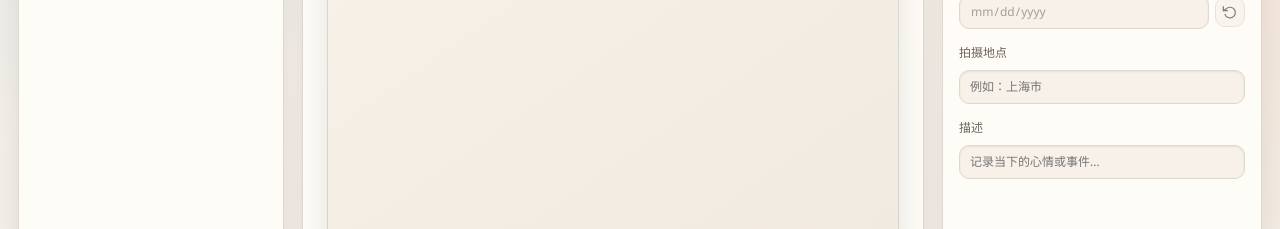
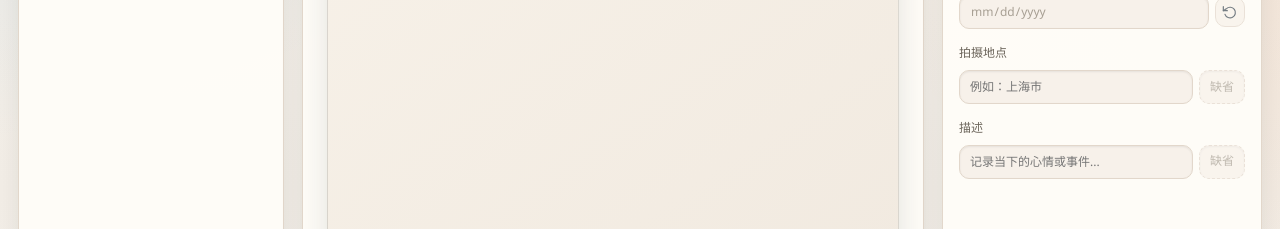
Before and after one commit to Lane0218/imgstamp, a React (Vite) app: page / in a window 1280 px wide. Shown: the part 170-399 px from the top of the page. Built offline with nearby package versions, Linux system fonts and the light colour scheme.

Commit message:
feat: 支持地点描述缺省

```diff
--- a/src/renderer/App.tsx
+++ b/src/renderer/App.tsx
@@ -6,6 +6,8 @@ type PhotoMeta = {
   location: string;
   description: string;
   exifDate: string | null;
+  locationSkipped: boolean;
+  descriptionSkipped: boolean;
 };
 
 type PhotoItem = {
@@ -49,6 +51,26 @@ type HelpDialogState = {
   subtitle?: string;
   lines: string[];
 };
+
+const normalizeMeta = (meta?: Partial<PhotoMeta>): PhotoMeta => ({
+  date: meta?.date ?? null,
+  location: meta?.location ?? '湖南长沙',
+  description: meta?.description ?? '',
+  exifDate: meta?.exifDate ?? null,
+  locationSkipped: Boolean(meta?.locationSkipped),
+  descriptionSkipped: Boolean(meta?.descriptionSkipped),
+});
+
+const buildOutputMeta = (meta: PhotoMeta) => ({
+  date: meta.date,
+  location: meta.locationSkipped ? '' : meta.location,
+  description: meta.descriptionSkipped ? '' : meta.description,
+});
+
+const isMetaComplete = (meta: PhotoMeta) =>
+  Boolean(meta.date) &&
+  (meta.locationSkipped || Boolean(meta.location)) &&
+  (meta.descriptionSkipped || Boolean(meta.description));
 
 const buildPageItems = (totalPages: number, currentIndex: number): PageItem[] => {
   if (totalPages <= 7) {
@@ -172,9 +194,7 @@ export function App() {
       return;
     }
 
-    const readyItems = candidates.filter(
-      (photo) => photo.meta.date && photo.meta.location && photo.meta.description,
-    );
+    const readyItems = candidates.filter((photo) => isMetaComplete(photo.meta));
     if (readyItems.length !== candidates.length) {
       setStatusMessage('所选照片信息未完善');
       return;
@@ -196,11 +216,7 @@ export function App() {
         readyItems.map((photo) => ({
           relativePath: photo.relativePath,
           filename: photo.filename,
-          meta: {
-            date: photo.meta.date,
-            location: photo.meta.location,
-            description: photo.meta.description,
-          },
+          meta: buildOutputMeta(photo.meta),
         })),
         exportSize,
       );
@@ -270,12 +286,7 @@ export function App() {
     }): PhotoItem => ({
       ...item,
       selected: false,
-      meta: {
-        date: null,
-        location: '湖南长沙',
-        description: '',
-        exifDate: null,
-      },
+      meta: normalizeMeta(),
     });
 
     const recordRecent = async (entry: {
@@ -362,12 +373,7 @@ export function App() {
             return {
               ...item,
               selected: saved?.selected ?? false,
-              meta: saved?.meta ?? {
-                date: null,
-                location: '湖南长沙',
-                description: '',
-                exifDate: null,
-              },
+              meta: normalizeMeta(saved?.meta),
             };
           });
           const firstId = merged[0]?.id ?? null;
@@ -765,12 +771,12 @@ export function App() {
   }, [pageIndex, pageSize, photos, currentPhotoId]);
 
   const selectedPhotos = photos.filter((photo) => photo.selected);
-  const incompleteCount = selectedPhotos.filter(
-    (photo) => !photo.meta.date || !photo.meta.location || !photo.meta.description,
-  ).length;
+  const incompleteCount = selectedPhotos.filter((photo) => !isMetaComplete(photo.meta)).length;
   const allSelected = photos.length > 0 && selectedPhotos.length === photos.length;
   const canExport = Boolean(baseDir && selectedPhotos.length > 0 && incompleteCount === 0);
   const currentPhoto = photos.find((photo) => photo.id === currentPhotoId) ?? null;
+  const locationSkipped = Boolean(currentPhoto?.meta.locationSkipped);
+  const descriptionSkipped = Boolean(currentPhoto?.meta.descriptionSkipped);
   const currentIndex = currentPhotoId
     ? photos.findIndex((photo) => photo.id === currentPhotoId)
     : -1;
@@ -888,11 +894,7 @@ export function App() {
         const url = await window.imgstamp.getPreview(
           baseDir,
           currentPhoto.relativePath,
-          {
-            date: currentPhoto.meta.date,
-            location: currentPhoto.meta.location,
-            description: currentPhoto.meta.description,
-          },
+          buildOutputMeta(currentPhoto.meta),
           { size: exportSize, mode: previewMode },
         );
         if (!cancelled) {
@@ -913,6 +915,8 @@ export function App() {
     currentPhoto?.meta.date,
     currentPhoto?.meta.location,
     currentPhoto?.meta.description,
+    currentPhoto?.meta.locationSkipped,
+    currentPhoto?.meta.descriptionSkipped,
     exportSize,
     previewMode,
   ]);
@@ -972,7 +976,29 @@ export function App() {
     updateCurrentMeta({ date: currentPhoto.meta.exifDate });
   };
 
-  const applyMetaToSelected = (partial: Pick<PhotoMeta, 'date' | 'location' | 'description'>) => {
+  const handleToggleLocationSkipped = () => {
+    if (!currentPhoto) {
+      return;
+    }
+    const next = !currentPhoto.meta.locationSkipped;
+    updateCurrentMeta({
+      locationSkipped: next,
+      location: next ? '' : currentPhoto.meta.location,
+    });
+  };
+
+  const handleToggleDescriptionSkipped = () => {
+    if (!currentPhoto) {
+      return;
+    }
+    const next = !currentPhoto.meta.descriptionSkipped;
+    updateCurrentMeta({
+      descriptionSkipped: next,
+      description: next ? '' : currentPhoto.meta.description,
+    });
+  };
+
+  const applyMetaToSelected = (partial: Partial<PhotoMeta>) => {
     if (!currentPhoto || multiSelectedIds.length < 2) {
       return;
     }
@@ -1002,14 +1028,20 @@ export function App() {
     if (!currentPhoto) {
       return;
     }
-    applyMetaToSelected({ location: currentPhoto.meta.location });
+    applyMetaToSelected({
+      location: currentPhoto.meta.location,
+      locationSkipped: currentPhoto.meta.locationSkipped,
+    });
   };
 
   const handleApplyDescriptionToSelected = () => {
     if (!currentPhoto) {
       return;
     }
-    applyMetaToSelected({ description: currentPhoto.meta.description });
+    applyMetaToSelected({
+      description: currentPhoto.meta.description,
+      descriptionSkipped: currentPhoto.meta.descriptionSkipped,
+    });
   };
 
   const handleApplyAllToSelected = () => {
@@ -1019,7 +1051,9 @@ export function App() {
     applyMetaToSelected({
       date: currentPhoto.meta.date,
       location: currentPhoto.meta.location,
+      locationSkipped: currentPhoto.meta.locationSkipped,
       description: currentPhoto.meta.description,
+      descriptionSkipped: currentPhoto.meta.descriptionSkipped,
     });
   };
 
@@ -1184,7 +1218,7 @@ export function App() {
             style={{ gridTemplateColumns: `repeat(${columns}, minmax(0, 1fr))` }}
           >
             {visiblePhotos.map((item, index) => {
-              const isComplete = Boolean(item.meta.date && item.meta.location && item.meta.description);
+              const isComplete = isMetaComplete(item.meta);
               const selectClass = item.selected
                 ? isComplete
                   ? 'thumb-select thumb-select--ok'
@@ -1406,23 +1440,54 @@ export function App() {
             </label>
             <label className="field">
               <span>拍摄地点</span>
+              <div className="field-row">
                 <input
                   type="text"
-                placeholder="例如：上海市"
-                value={currentPhoto?.meta.location ?? ''}
-                onChange={(event) => updateCurrentMeta({ location: event.target.value })}
+                  placeholder={locationSkipped ? '已标记为缺省' : '例如：上海市'}
+                  value={locationSkipped ? '' : currentPhoto?.meta.location ?? ''}
+                  onChange={(event) =>
+                    updateCurrentMeta({ location: event.target.value, locationSkipped: false })
+                  }
+                  disabled={!currentPhoto || locationSkipped}
+                />
+                <button
+                  type="button"
+                  className={`field-toggle ${locationSkipped ? 'field-toggle--active' : ''}`}
+                  aria-pressed={locationSkipped}
+                  onClick={handleToggleLocationSkipped}
                   disabled={!currentPhoto}
-              />
+                  title={locationSkipped ? '已标记为缺省，点击取消' : '点击标记为缺省'}
+                >
+                  缺省
+                </button>
+              </div>
             </label>
             <label className="field">
               <span>描述</span>
+              <div className="field-row">
                 <input
                   type="text"
-                placeholder="记录当下的心情或事件..."
-                value={currentPhoto?.meta.description ?? ''}
-                onChange={(event) => updateCurrentMeta({ description: event.target.value })}
+                  placeholder={descriptionSkipped ? '已标记为缺省' : '记录当下的心情或事件...'}
+                  value={descriptionSkipped ? '' : currentPhoto?.meta.description ?? ''}
+                  onChange={(event) =>
+                    updateCurrentMeta({
+                      description: event.target.value,
+                      descriptionSkipped: false,
+                    })
+                  }
+                  disabled={!currentPhoto || descriptionSkipped}
+                />
+                <button
+                  type="button"
+                  className={`field-toggle ${descriptionSkipped ? 'field-toggle--active' : ''}`}
+                  aria-pressed={descriptionSkipped}
+                  onClick={handleToggleDescriptionSkipped}
                   disabled={!currentPhoto}
-              />
+                  title={descriptionSkipped ? '已标记为缺省，点击取消' : '点击标记为缺省'}
+                >
+                  缺省
+                </button>
+              </div>
             </label>
           </div>
           <div className="form-actions">
--- a/src/renderer/index.css
+++ b/src/renderer/index.css
@@ -609,6 +609,42 @@ select {
   flex: 1;
 }
 
+.field-toggle {
+  height: 34px;
+  padding: 0 10px;
+  border-radius: var(--radius-input);
+  border: 1px dashed var(--border);
+  background: #fffdf7;
+  color: var(--muted);
+  font-size: 12px;
+  cursor: pointer;
+  box-shadow: inset 0 1px 2px rgba(31, 42, 51, 0.06);
+  transition: border-color 0.16s ease, background-color 0.16s ease, color 0.16s ease,
+    transform 0.16s ease;
+}
+
+.field-toggle:hover:not(:disabled) {
+  border-color: #d8cabc;
+  background: #fff5ea;
+  transform: translateY(-1px);
+}
+
+.field-toggle--active {
+  background: #ffeede;
+  border-color: #e2bfa4;
+  color: #8a4b22;
+  font-weight: 600;
+}
+
+.field-toggle:disabled {
+  opacity: 0.7;
+  color: var(--disabled);
+  background: #f7f1ea;
+  border-color: var(--border);
+  cursor: not-allowed;
+  transform: none;
+}
+
 .icon-button {
   width: 30px;
   height: 30px;
```
Lines whose indentation alone changed are shown as unchanged.
